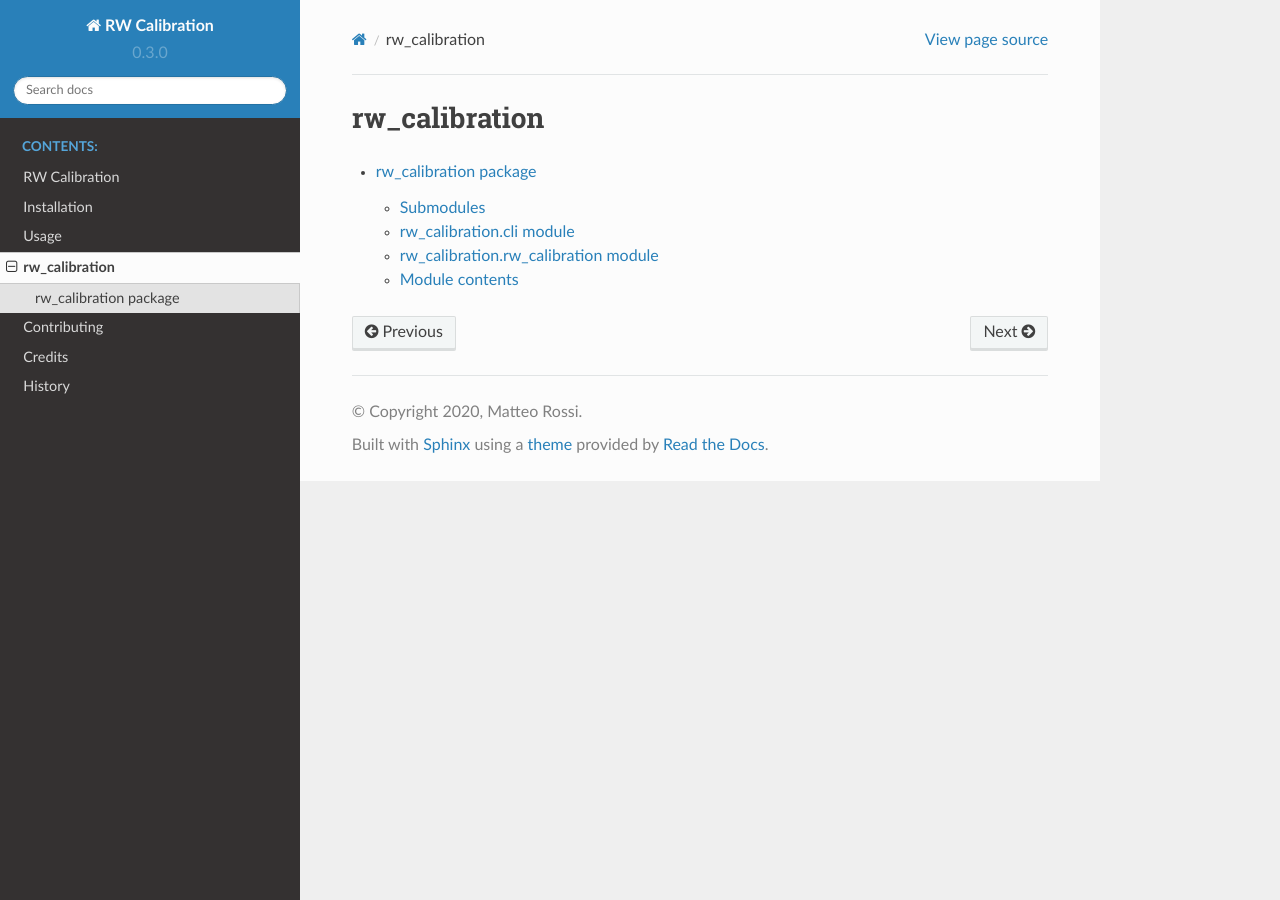
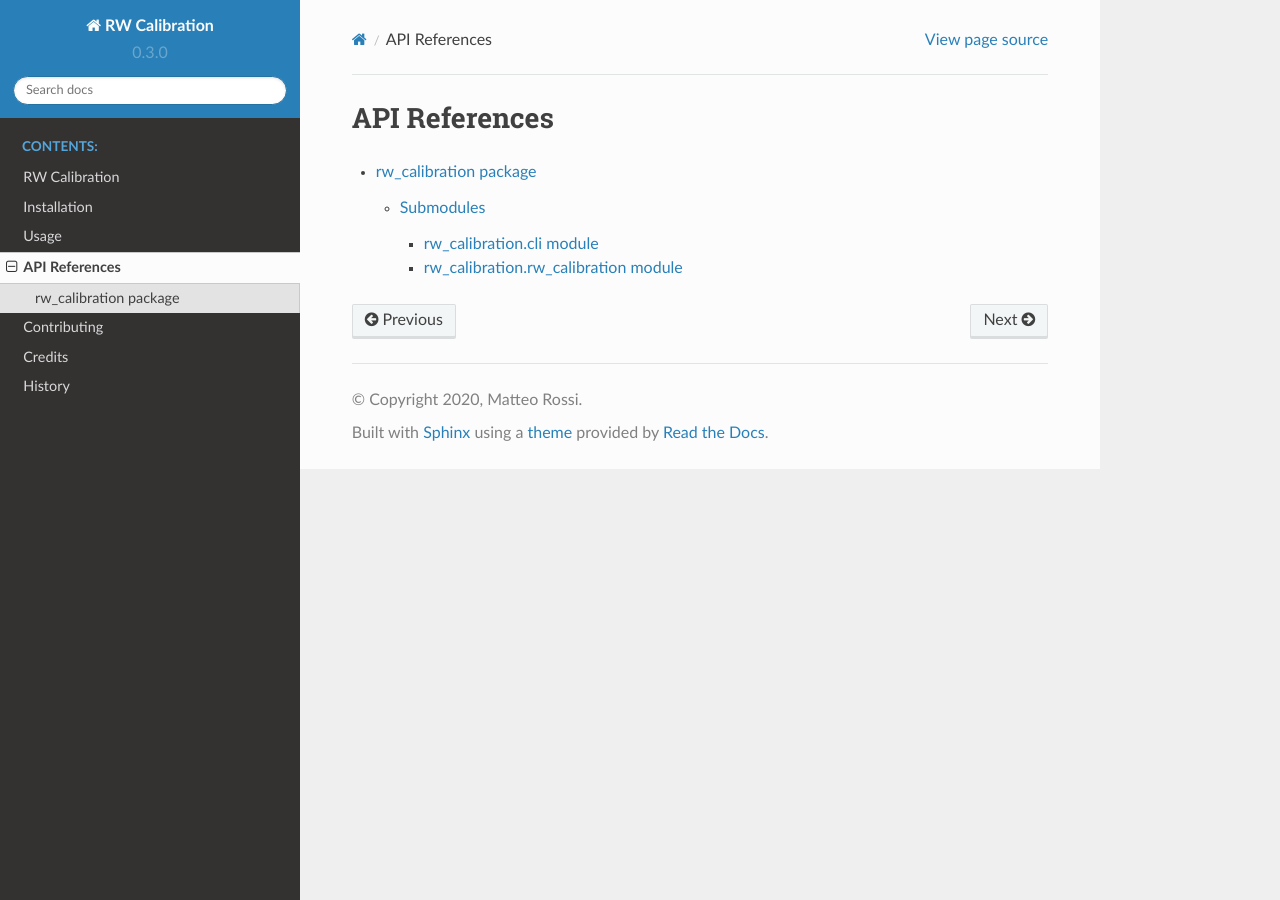
Before and after one commit to mrossi93/rw_calibration, a Sphinx documentation site: the page built from docs/modules.rst, in a window 1280 px wide. Built offline with Sphinx 7.4.7 and the Read the Docs theme 2.0.0, drawn with Linux system fonts in a browser that asks for light colours.

```diff
--- a/docs/modules.rst
+++ b/docs/modules.rst
@@ -1,4 +1,4 @@
-rw_calibration
+API References
 ==============
 
 .. toctree::
--- a/docs/rw_calibration.rst
+++ b/docs/rw_calibration.rst
@@ -13,18 +18,9 @@ rw\_calibration.cli module
    :show-inheritance:
 
 rw\_calibration.rw\_calibration module
---------------------------------------
+^^^^^^^^^^^^^^^^^^^^^^^^^^^^^^^^^^^^^^
 
 .. automodule:: rw_calibration.rw_calibration
    :members:
    :undoc-members:
    :show-inheritance:
-
-
-Module contents
----------------
-
-.. automodule:: rw_calibration
-   :members:
-   :undoc-members:
-   :show-inheritance:
```
Also changed, not shown: other parts of docs/rw_calibration.rst (+6 -1 lines), 1 other file.
